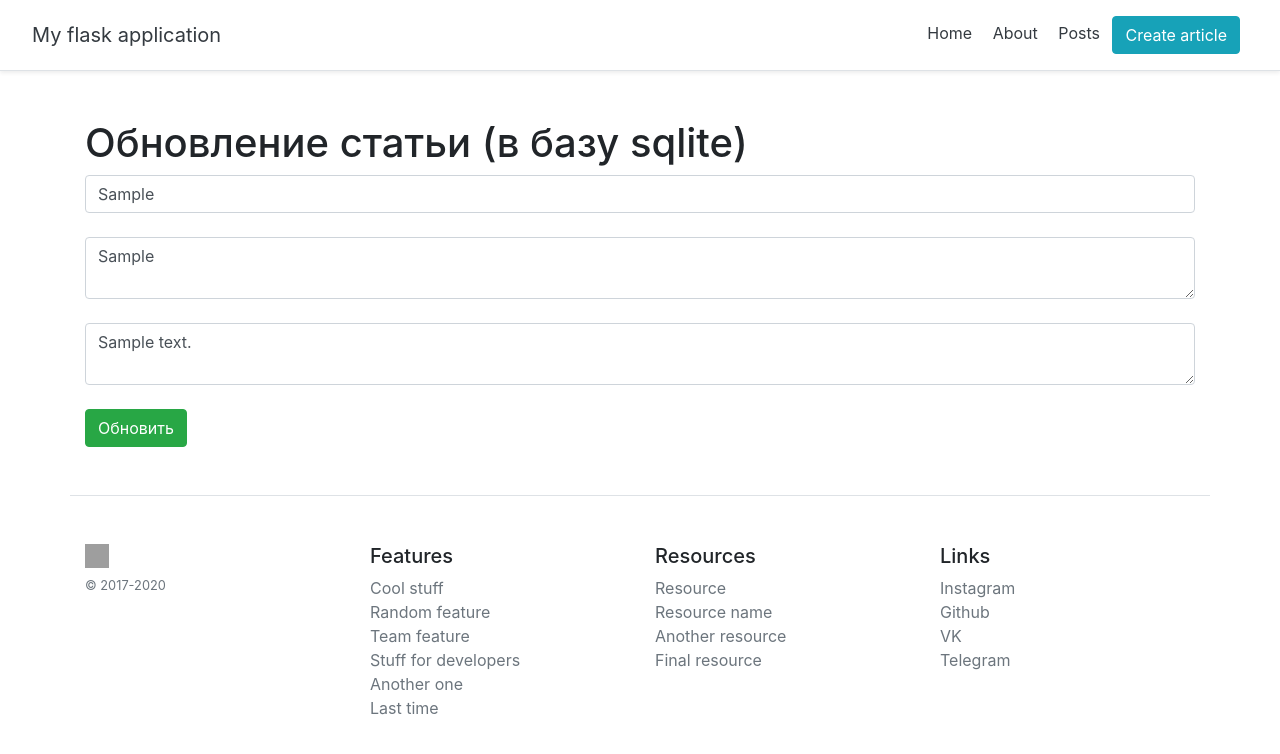
After one commit to mogose22/flask_tutorial, a Flask app: page /posts/1/update in a window 1280 px wide. The commit adds this page. Shown: the top 754 px of the page. Run offline with Flask 2, Linux system fonts and the light colour scheme; tables that the repository leaves empty hold one stand-in row (values such as "Sample post"); some libraries are stand-ins or nearby versions; grey boxes are pictures that could not be loaded.

Commit message:
ex4: Удаление и обновление записей, фронт для этих действий

```diff
--- a/main.py
+++ b/main.py
@@ -55,6 +55,41 @@ def post_detail(post_id):
     print("Объект Article создан. Дальше возврат шаблона.")
     return render_template('post-detail.html', article=article)
 
+@app.route('/posts/<int:post_id>/delete')
+def post_delete(post_id):
+    print("Зашли в post_delete. post_id={}".format(post_id))
+    article = Article.query.get_or_404(post_id)
+    try:
+        print("пытаемся удалить запись {}".format(post_id))
+        db.session.delete(article)
+        print("пытаемся закоммитить изменения")
+        db.session.commit()
+        print("успешно! редирект на /posts")
+        return redirect('/posts')
+    except Exception as e:
+        return "При удалении статьи произошла ошибка {}".format(e)
+
+
+@app.route('/posts/<int:post_id>/update', methods=['POST', 'GET'])
+def post_update(post_id):
+    article = Article.query.get(post_id)
+
+    if request.method == 'POST':
+        article.title = request.form['title']
+        article.intro = request.form['intro']
+        article.text = request.form['text']
+        print("update article.\ntitle: {}, intro: {}".format(article.title, article.intro))
+        try:
+            db.session.commit()
+            print('db.session.commit is ok!')
+            return redirect('/posts')
+        except Exception as e:
+            return "При редактировании статьи произошла ошибка: {} ".format(e)
+    else:
+        return render_template("post-update.html", article=article)
+
+
+
 @app.route('/posts')
 def posts():
     articles = Article.query.order_by(Article.date.desc()).all()
--- a/templates/create-article.html
+++ b/templates/create-article.html
@@ -1,7 +1,7 @@
 {% extends 'base.html' %}
 
 {% block title %}
-about
+Добавление статьи
 {% endblock %}
 
 {% block body %}
@@ -11,7 +11,7 @@ about
   <input type="text" name="title" id="title" class="form-control" placeholder="Введите название"></br>
   <textarea name="intro" id="intro" class="form-control" placeholder="Введите анонс"></textarea></br>
   <textarea name="text" id="text" class="form-control" placeholder="Введите основной текст"></textarea></br>
-  <input type="submit" class="btn btn-success" value="Отправить">
+  <input type="submit" class="btn btn-success" value="Создать">
  </form>
 </div>
 {% endblock %}
--- a/templates/post-detail.html
+++ b/templates/post-detail.html
@@ -11,6 +11,8 @@
  <div class="alert alert-info">
 	<p>{{ article.text }}</p>
 	<p><b>Дата: {{ article.date.date() }}</b></p>
+	<a href="/posts/{{ article.id }}/delete" class="btn btn-danger">Удалить</a>
+	<a href="/posts/{{ article.id }}/update" class="btn btn-success">Редактировать</a>
  </div>
 
 
--- /dev/null
+++ b/templates/post-update.html
@@ -0,0 +1,16 @@
+{% extends 'base.html' %}
+
+{% block title %}
+Обновление статьи
+{% endblock %}
+{% block body %}
+<div class="container mt-5">
+ <h1>Обновление статьи (в базу sqlite)</h1>
+ <form method="post">
+  <input type="text" name="title" id="title" class="form-control" value={{ article.title }} placeholder="Введите название"></br>
+  <textarea name="intro" id="intro" class="form-control" placeholder="Введите анонс">{{ article.intro }}</textarea></br>
+  <textarea name="text" id="text" class="form-control" placeholder="Введите основной текст">{{ article.text }}</textarea></br>
+  <input type="submit" class="btn btn-success" value="Обновить">
+ </form>
+</div>
+{% endblock %}
--- a/templates/posts.html
+++ b/templates/posts.html
@@ -8,6 +8,8 @@
 <div class="container">
  <h1 class="display-4">Все статьи на сайте</h1>
 
+ {% if articles|length > 0 %}
+
  {% for el in articles %}
   <div class="alert alert-info">
     <h2>{{ el.title }}</h2>
@@ -17,5 +19,9 @@
   </div>
  {% endfor %}
 
+ {% else %}
+ <p>У нас ещё нет статей на сайте</p>
+ {% endif %}
+
 </div>
 {% endblock %}
```
Also changed, not shown: my_flask_app.db.
